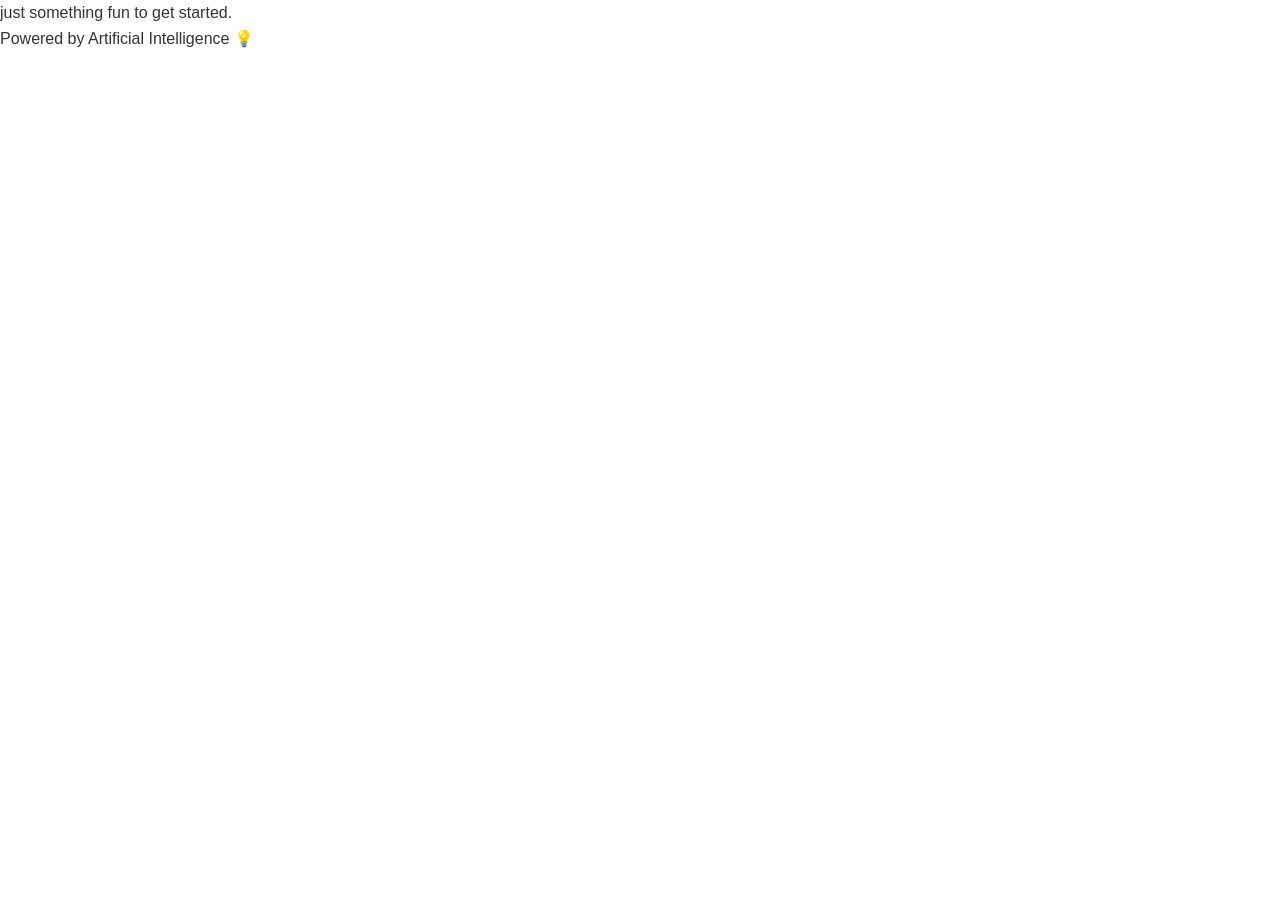
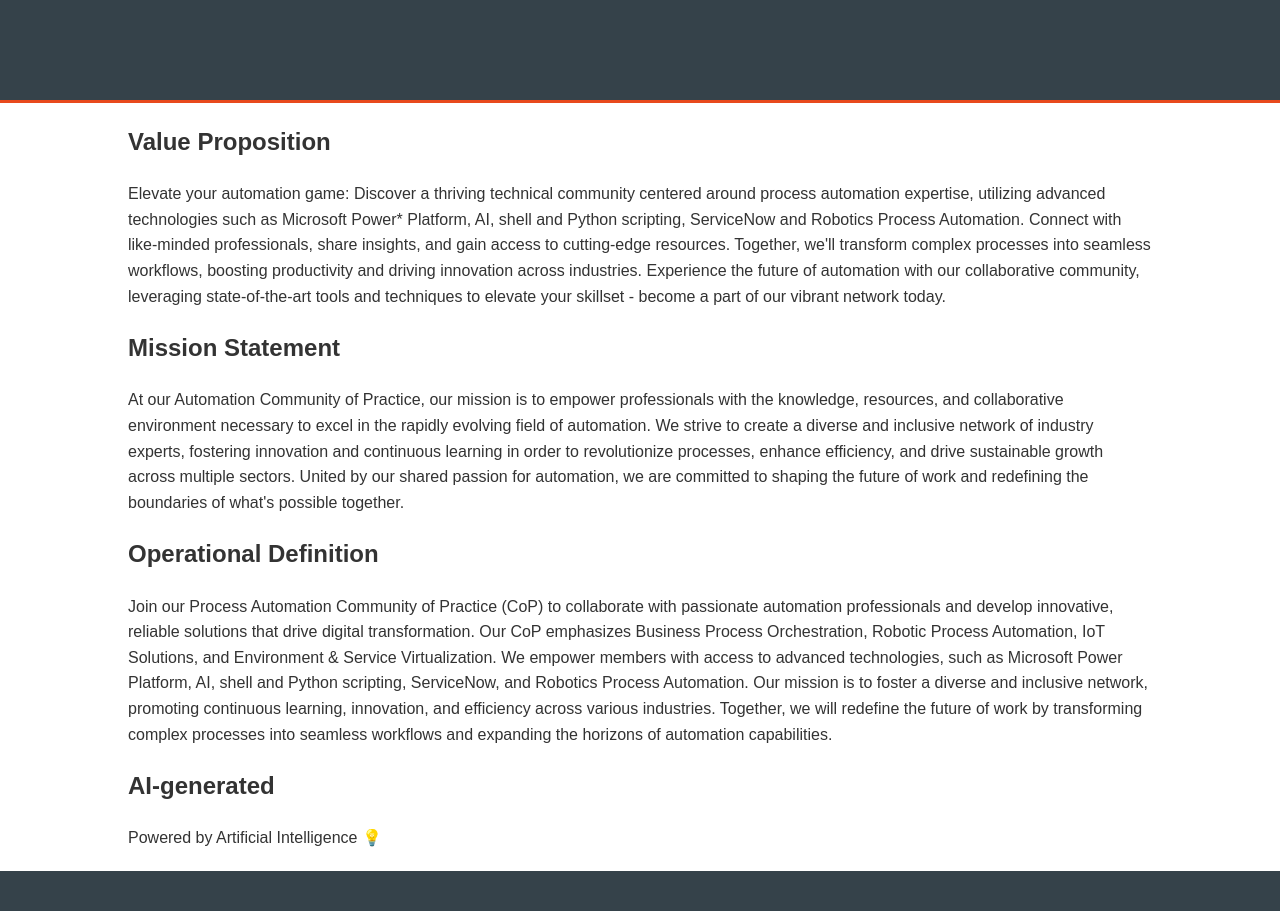
Before and after one commit to geektx/AIPage-Test, a plain HTML site: page index.html in a window 1280 px wide. Before the commit the page ends 800 px from the top, so only its background shows below. Drawn offline with Linux system fonts and the light colour scheme.

Commit message:
Update index.html

```diff
--- a/index.html
+++ b/index.html
@@ -3,14 +3,40 @@
 <head>
     <meta charset="UTF-8">
     <meta name="viewport" content="width=device-width, initial-scale=1.0">
-    <title>Process Automation Community of Practice</title>
+    <title>Automation Community of Practice</title>
     <link rel="stylesheet" href="css/style.css">
 </head>
 <body>
-just something fun to get started.
+    <header>
+        <!-- Add your header content here, like logo and navigation -->
+    </header>
 
-<div id="ai-message"></div>
+    <div class="container">
+        <section>
+            <h1>Value Proposition</h1>
+            Elevate your automation game: Discover a thriving technical community centered around process automation expertise, utilizing advanced technologies such as Microsoft Power* Platform, AI, shell and Python scripting, ServiceNow and Robotics Process Automation. Connect with like-minded professionals, share insights, and gain access to cutting-edge resources. Together, we'll transform complex processes into seamless workflows, boosting productivity and driving innovation across industries. Experience the future of automation with our collaborative community, leveraging state-of-the-art tools and techniques to elevate your skillset - become a part of our vibrant network today.
+        </section>
 
-</body>
-<script src="js/script.js"></script>
+        <section>
+            <h1>Mission Statement</h1>
+            At our Automation Community of Practice, our mission is to empower professionals with the knowledge, resources, and collaborative environment necessary to excel in the rapidly evolving field of automation. We strive to create a diverse and inclusive network of industry experts, fostering innovation and continuous learning in order to revolutionize processes, enhance efficiency, and drive sustainable growth across multiple sectors. United by our shared passion for automation, we are committed to shaping the future of work and redefining the boundaries of what's possible together.
+        </section>
+
+        <section>
+            <h1>Operational Definition</h1>
+            Join our Process Automation Community of Practice (CoP) to collaborate with passionate automation professionals and develop innovative, reliable solutions that drive digital transformation. Our CoP emphasizes Business Process Orchestration, Robotic Process Automation, IoT Solutions, and Environment & Service Virtualization. We empower members with access to advanced technologies, such as Microsoft Power Platform, AI, shell and Python scripting, ServiceNow, and Robotics Process Automation. Our mission is to foster a diverse and inclusive network, promoting continuous learning, innovation, and efficiency across various industries. Together, we will redefine the future of work by transforming complex processes into seamless workflows and expanding the horizons of automation capabilities.
+        </section>
+
+        <!-- Insert the AI message code block -->
+        <section>
+            <h1>AI-generated</h1>
+            <div id="ai-message"></div>
+        </section>
+    </div>
+
+    <footer>
+        <!-- Add your footer content here, like copyright and contact information -->
+    </footer>
+
+    <script src="js/script.js"></script>
 </html>
```
